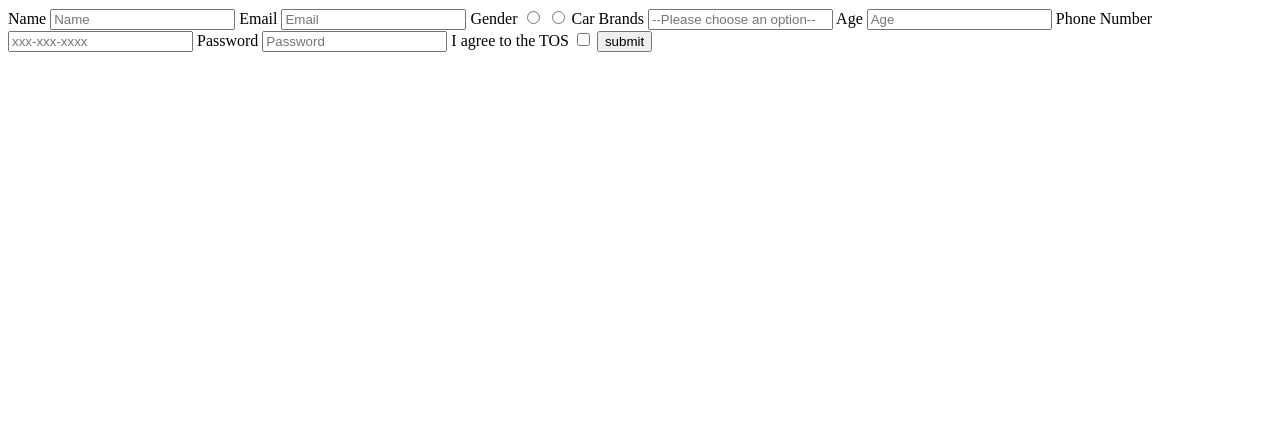
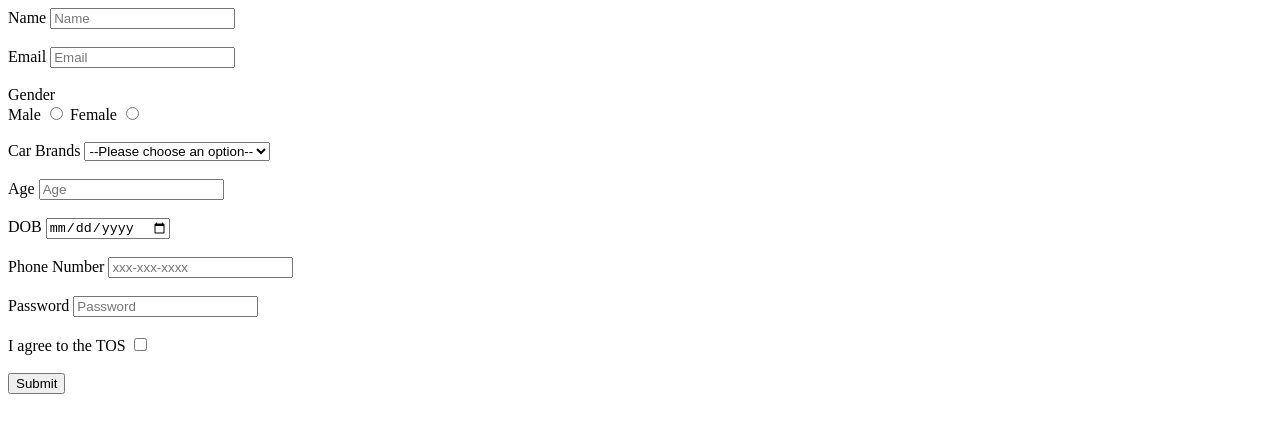
Before and after one commit to acciojob/signup-form-car-AryanSinghal17, a website: page main.html in a window 1280 px wide. Drawn offline with Linux system fonts and the light colour scheme.

Commit message:
created a submission

```diff
--- a/main.html
+++ b/main.html
@@ -1,34 +1,64 @@
 <!DOCTYPE html>
+<html lang="en">
+<head>
+    <meta charset="UTF-8">
+    <meta name="viewport" content="width=device-width, initial-scale=1.0">
+    <title>Signup Form</title>
+</head>
+<body>
 
-<html>
+    <form method="post">
 
-<head>
-	<link rel="stylesheet" href="styles.css">
-</head>
+        <label for="name">Name</label>
+        <input type="text" id="name" placeholder="Name" required>
+        <br><br>
 
-<body>
-	<form method ="post">
-		<label>Name</label>
-		<input type="text" required="yes" id ="name" placeholder="Name">
-		<label>Email</label>
-		<input type="Email" required="yes" id ="email" placeholder="Email">
-		<label>Gender</label>
-		<input type="radio" required="yes" id ="gender_m" placeholder="" name="gender">
-		<input type="radio" required="yes" id ="gender_f" placeholder="" name="gender">
-		<label>Car Brands</label>
-		<input type="select" required="yes" id="cars" placeholder="--Please choose an option--">
-		<label>Age</label>
-		<input type="number" required="yes" id="age" placeholder="Age">
-		<label>Phone Number </label>
-		<input type="tel" required="no" id="tel" placeholder="xxx-xxx-xxxx">
-		<label>Password</label>
-		<input type="password" required="no" id="password" placeholder="Password">
-		<label>I agree to the TOS</label>
-		<input type="checkbox" required="yes" id="tos">
-		<button type="submit"> submit
-	</form>
-</script>
+        <label for="email">Email</label>
+        <input type="email" id="email" placeholder="Email" required>
+        <br><br>
+
+        <span>Gender</span><br>
+
+        <label for="gender_m">Male</label>
+        <input type="radio" id="gender_m" name="gender" required>
+
+        <label for="gender_f">Female</label>
+        <input type="radio" id="gender_f" name="gender" required>
+        <br><br>
+
+        <label for="cars">Car Brands</label>
+        <select id="cars" required>
+            <option value="">--Please choose an option--</option>
+            <option value="bmw">BMW</option>
+            <option value="audi">Audi</option>
+            <option value="toyota">Toyota</option>
+            <option value="honda">Honda</option>
+        </select>
+        <br><br>
+
+        <label for="age">Age</label>
+        <input type="number" id="age" placeholder="Age" required>
+        <br><br>
+
+        <label for="dob">DOB</label>
+        <input type="date" id="dob" required>
+        <br><br>
+
+        <label for="tel">Phone Number</label>
+        <input type="tel" id="tel" placeholder="xxx-xxx-xxxx">
+        <br><br>
+
+        <label for="password">Password</label>
+        <input type="password" id="password" placeholder="Password" required>
+        <br><br>
+
+        <label for="tos">I agree to the TOS</label>
+        <input type="checkbox" id="tos" required>
+        <br><br>
+
+        <button type="submit">Submit</button>
+
+    </form>
 
 </body>
-
 </html>
```
